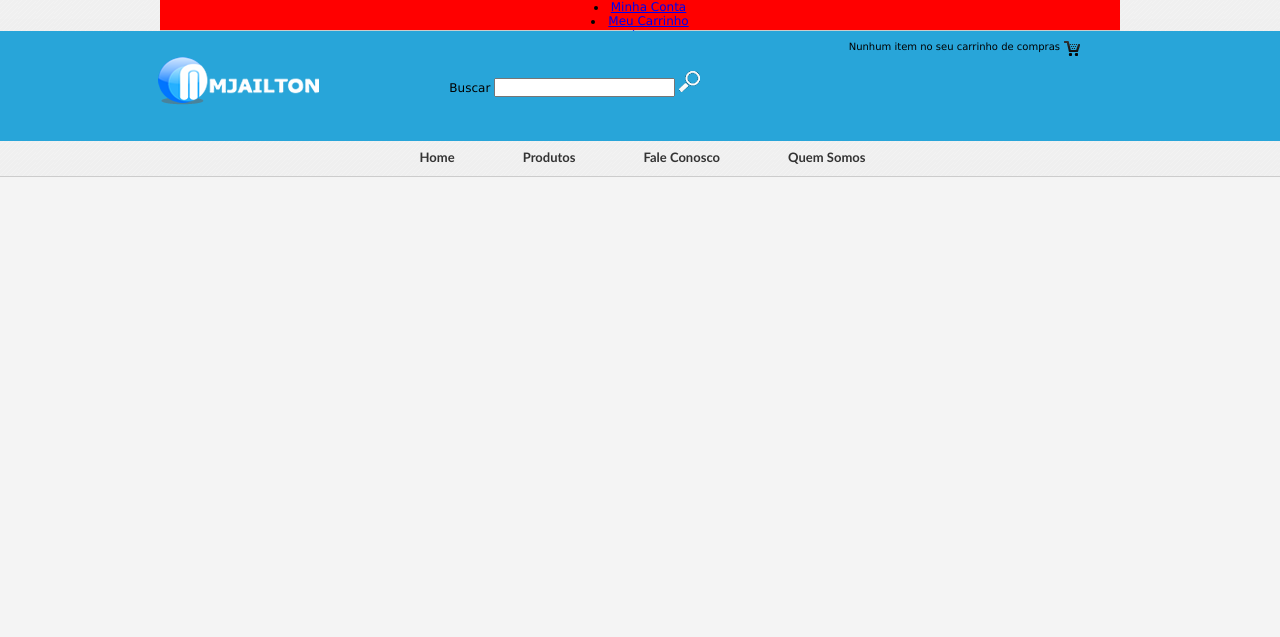
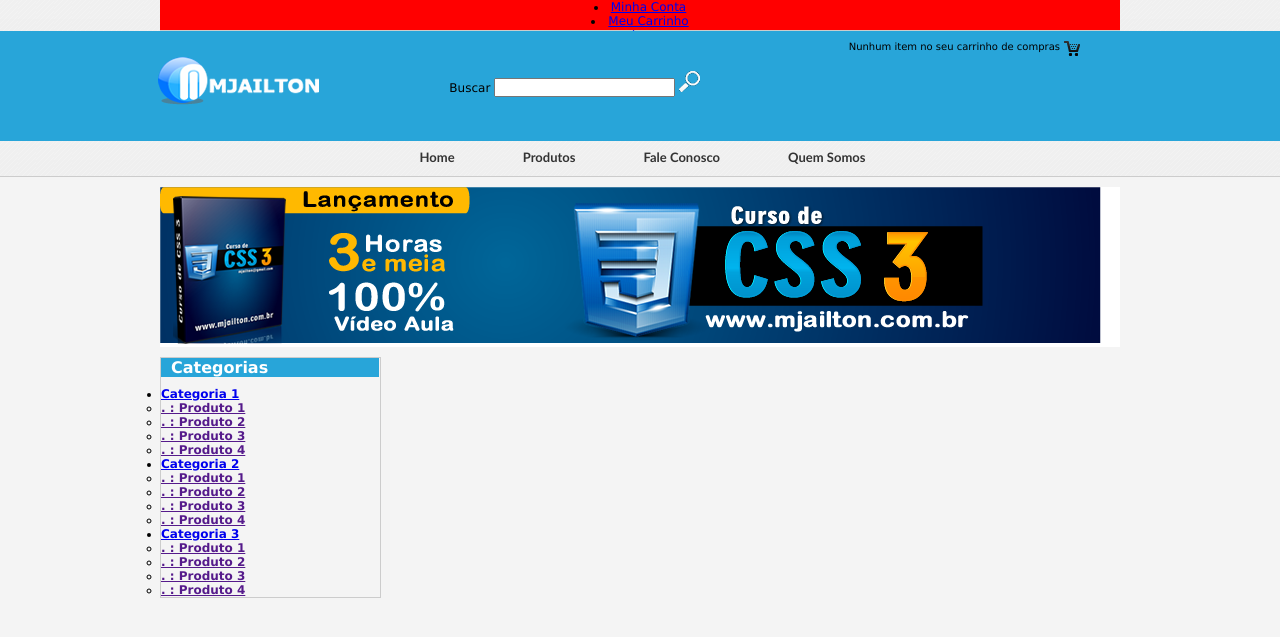
Before and after one commit to Wanderson-A-Timoteo/Ma-Belle-Lingerie, a PHP site: page / in a window 1280 px wide. Shown: the top 637 px of the page. Run offline with PHP 8.4, Linux system fonts and the light colour scheme.

Commit message:
add home.php e css pro banner, #corpo .categorias e .categorias h2

```diff
--- a/css/css.css
+++ b/css/css.css
@@ -16,7 +16,7 @@ body {
 
 #cabecalho {
   width: auto;
-  height: 166px;
+  height: 177px;
   background: url(../imagens/fundo-menu.png);
 }
 
@@ -143,3 +143,38 @@ body {
 #menu-principal ul li a:hover {
   color: red;
 }
+
+.banner {
+  width: 960px;
+  height: auto;
+  margin: 0 auto;
+  background: #fff;
+
+}
+
+#corpo {
+  width: 960px;
+  height: auto;
+  margin: 0 auto;
+  background: #fff;
+  margin-top: 10px;
+}
+
+.categorias {
+  width: 219px;
+  height: auto;
+  float: left;
+  margin-right: 8px;
+  border: 1px solid #ccc;
+  font-weight: bold;
+  margin-top: 10px;
+}
+
+.categorias h2 {
+  width: 208px;
+  height: 19px;
+  padding-left: 10px;
+  margin-bottom: 10px;
+  color: #fff;
+  font-size: 16px;
+}
--- /dev/null
+++ b/home.php
@@ -0,0 +1,40 @@
+<div id="corpo-loja">
+    <aside class="banner">
+        <img src="imagens/banner-meio.png" alt="Banner">
+    </aside>
+
+    <section class="categorias">
+        <h2 class="fundo_azul"> Categorias </h2>
+        <nav>
+            <ul>
+                <li><a href="#"> Categoria 1 </a></li>
+                    <ul>
+                        <li><a href="">. : Produto 1</a></li>
+                        <li><a href="">. : Produto 2</a></li>
+                        <li><a href="">. : Produto 3</a></li>
+                        <li><a href="">. : Produto 4</a></li>
+                    </ul>
+
+                <li><a href="#"> Categoria 2 </a></li>
+                    <ul>
+                        <li><a href="">. : Produto 1</a></li>
+                        <li><a href="">. : Produto 2</a></li>
+                        <li><a href="">. : Produto 3</a></li>
+                        <li><a href="">. : Produto 4</a></li>
+                    </ul>
+
+                <li><a href="#"> Categoria 3 </a></li>
+                    <ul>
+                        <li><a href="">. : Produto 1</a></li>
+                        <li><a href="">. : Produto 2</a></li>
+                        <li><a href="">. : Produto 3</a></li>
+                        <li><a href="">. : Produto 4</a></li>
+                    </ul>
+            </ul>
+        </nav>
+
+
+    </section>
+
+
+</div>
--- a/index.php
+++ b/index.php
@@ -13,7 +13,7 @@
       </section><!-- Fim topo-->
 
       <section id="corpo">
-
+        <?php include_once("home.php"); ?>
       </section ><!-- Fim corpo-->
 
       <footer  id="rodape">
```
